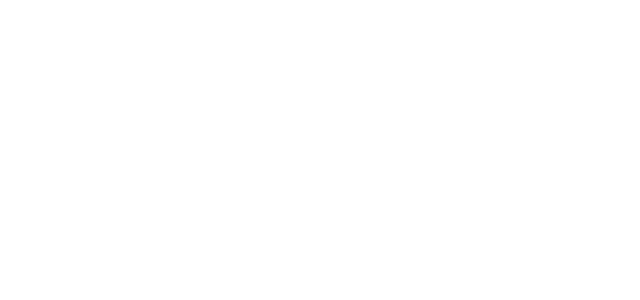
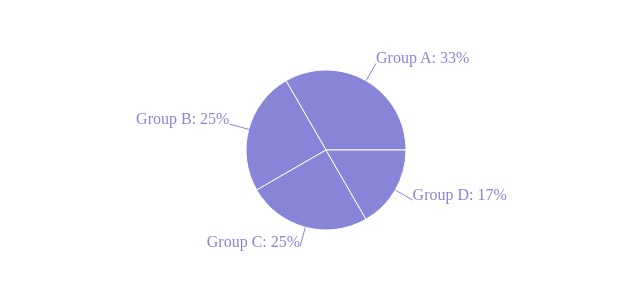
Before and after one commit to LizKa2091/budget-tracker, a React (Vite) app in the folder frontend/: page /dashboard in a window 1280 px wide. Before the commit this address had no page. Shown: the top 300 px of the page, without its empty margins (314-954 px from the left). Built offline with nearby package versions, Linux system fonts and the light colour scheme.

Commit message:
feat: add budget chart page, update routing

```diff
--- a/frontend/src/app/Router.tsx
+++ b/frontend/src/app/Router.tsx
@@ -1,12 +1,16 @@
 import { type FC } from 'react';
 import { BrowserRouter, Routes, Route } from 'react-router-dom';
 import HomePage from '../pages/HomePage';
+import DashBoardPage from '../pages/DashBoardPage';
+import ImportPdfPage from '../pages/ImportPdfPage';
 
 const Router: FC = () => {
    return (
       <BrowserRouter>
          <Routes>
             <Route path='/' element={<HomePage />} />
+            <Route path='/import-pdf' element={<ImportPdfPage />} />
+            <Route path='/dashboard' element={<DashBoardPage />} />
          </Routes>
       </BrowserRouter>
    )
--- /dev/null
+++ b/frontend/src/pages/DashBoardPage.tsx
@@ -0,0 +1,12 @@
+import { type FC } from 'react'
+import BudgetChart from '../widgets/dashboard/BudgetChart';
+
+const DashBoardPage: FC = () => {
+   return (
+      <div>
+         <BudgetChart />
+      </div>
+   )
+}
+
+export default DashBoardPage;
--- a/frontend/src/pages/HomePage.tsx
+++ b/frontend/src/pages/HomePage.tsx
@@ -1,10 +1,10 @@
-import { type FC } from 'react';
-import ImportPdf from '../features/import-pdf/ImportPdf';
+import { type FC } from 'react'
 
 const HomePage: FC = () => {
    return (
       <>
-         <ImportPdf />
+         Добро пожаловать на Budget Tracker
+         Ваши сохранённые диаграммы:
       </>
    )
 }
--- /dev/null
+++ b/frontend/src/pages/ImportPdfPage.tsx
@@ -0,0 +1,12 @@
+import { type FC } from 'react';
+import ImportPdf from '../features/import-pdf/ui/ImportPdf';
+
+const ImportPdfPage: FC = () => {
+   return (
+      <>
+         <ImportPdf />
+      </>
+   )
+}
+
+export default ImportPdfPage;
--- /dev/null
+++ b/frontend/src/widgets/dashboard/BudgetChart.tsx
@@ -0,0 +1,27 @@
+import { type FC } from 'react';
+import { Pie, PieChart, ResponsiveContainer, Cell } from 'recharts';
+
+const pieData = [
+  { name: 'Group A', value: 400 },
+  { name: 'Group B', value: 300 },
+  { name: 'Group C', value: 300 },
+  { name: 'Group D', value: 200 },
+];
+
+const BudgetChart: FC = () => {
+   return (
+      <div style={{ width: '100%', height: '300px' }}>
+         <ResponsiveContainer width='100%' height='100%'>
+            <PieChart>
+               <Pie data={pieData} cx='50%' cy='50%' outerRadius={80} fill='#8884d8' dataKey='value' label={({ name, percent }) => `${name}: ${(percent * 100).toFixed(0)}%`}>
+                  {pieData.map((entry, index) => (
+                     <Cell key={`cell-${entry.name}`} />
+                  ))}
+               </Pie>
+            </PieChart>
+         </ResponsiveContainer>
+      </div>
+   )
+}
+
+export default BudgetChart;
```
